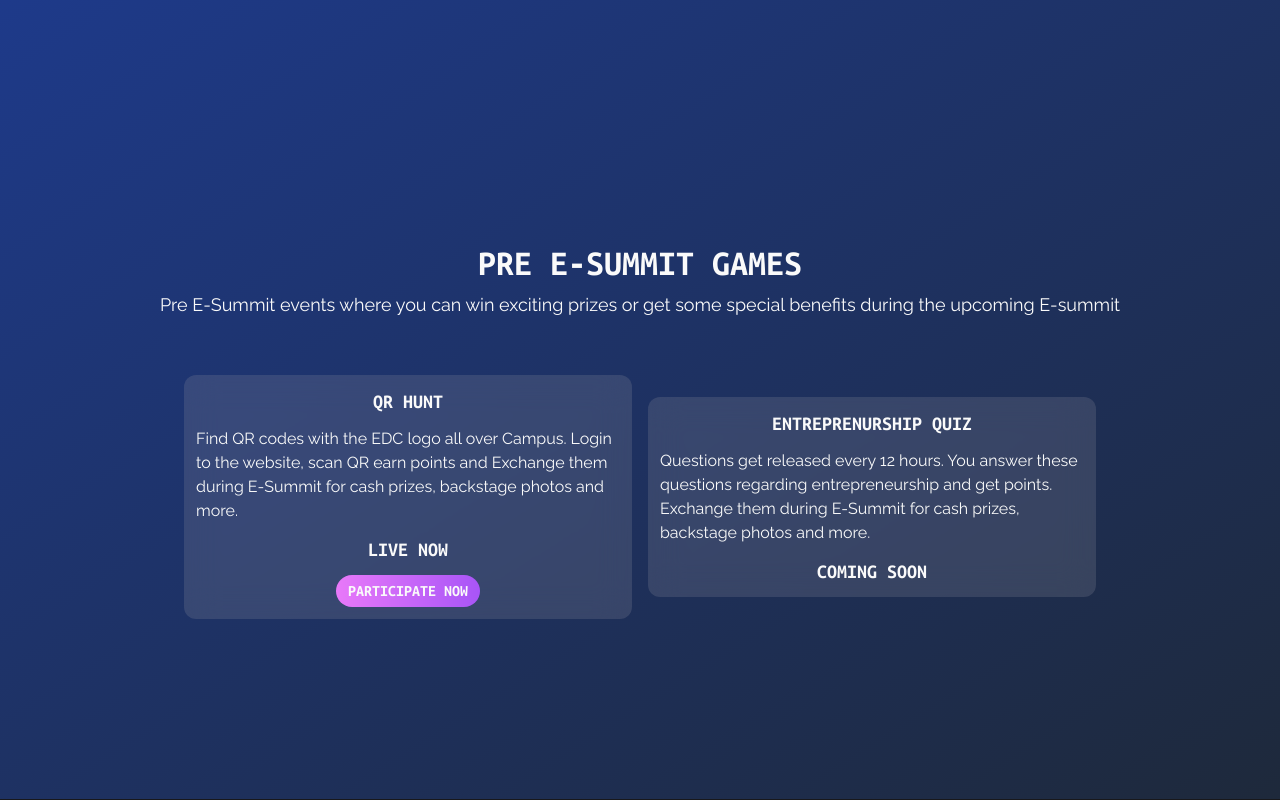
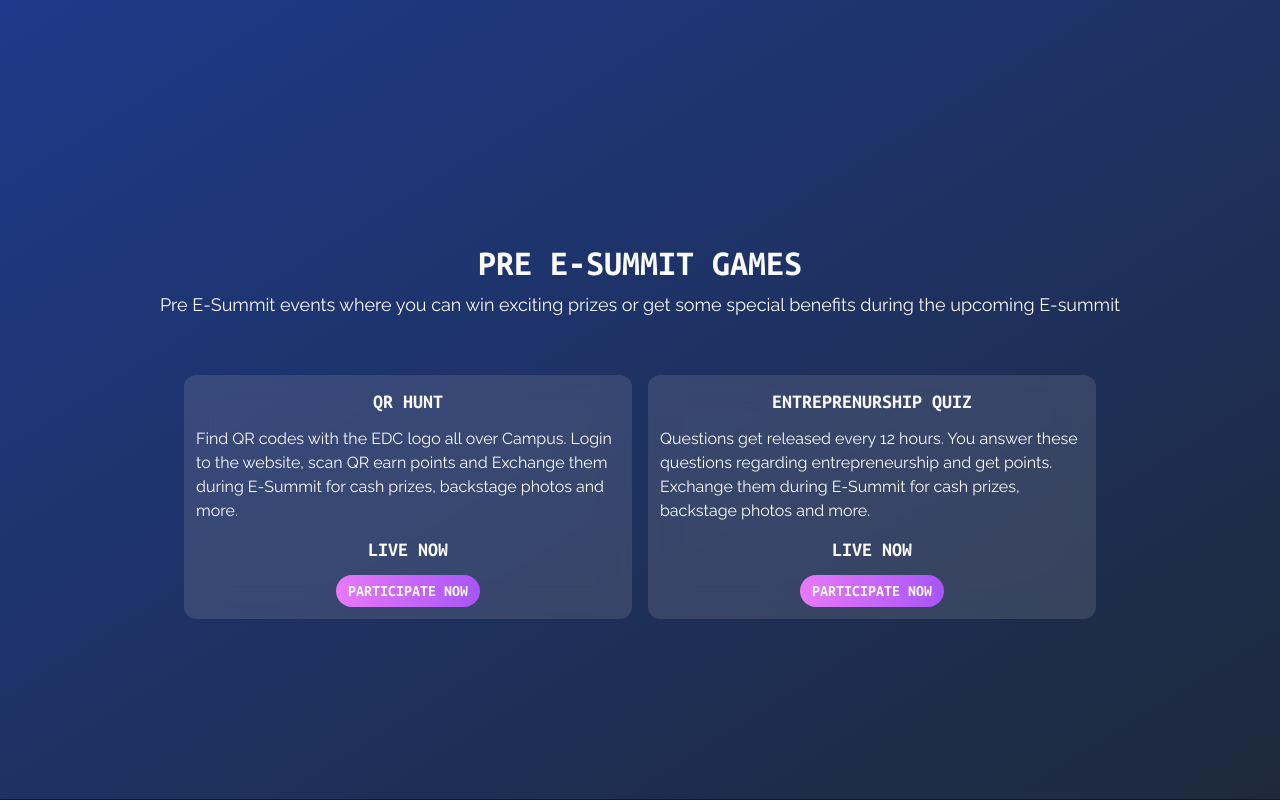
Before and after one commit to m-tahaaa/esummit-website, a Django app: page / in a window 1280 px wide. Shown: the part 3201-4001 px from the top of the page. Run offline with Django 3.2, Linux system fonts and the light colour scheme; data that the repository does not hold is empty; style sheets or scripts are compiled from the project's sources; some libraries are stand-ins or nearby versions.

Commit message:
quiz going live

```diff
--- a/base/templates/base/home.html
+++ b/base/templates/base/home.html
@@ -139,70 +139,67 @@ Esummit 2023
             <!-- <div class="lg:text-xl mx-auto my-auto mix-blend-difference">
                 <h1 class="text-xl text-center font-bold uppercase lg:text-4xl">Passes</h1>
                 <h3 class="font-raleway text-center">Free access to the all NIT Durgapur Students. Passes start from just ₹99</h3>
-            </div> -->
-            <!-- <div class="grid grid-cols-1 md:grid-cols-2 gap-4 xl:grid-cols-3 w-full place-self-center px-4">
-                <div class="stagger-card">
+            </div>
+            <div class="grid grid-cols-1 md:grid-cols-2 gap-4 xl:grid-cols-3 w-full place-self-center px-4">
+                <div class="stagger-card h-full grid">
                     <div class="grid place-items-end py-4 rounded-t-xl px-3 bg-center bg-cover bg-no-repeat origin-bottom w-full min-h-[150px] max-w-xs mx-auto" style="background-image: linear-gradient(135deg, rgba(116, 0, 174, 0.904), rgba(2, 33, 169, 0.895)), url('{% static 'base/images/e-summit-black.png' %}');">
                         <div class="flex flex-row w-full justify-between align-bottom">
                             <li class="list-none flex justify-between align-bottom flex-row text-left w-full">
                                 <h2 class="text-xl lg:text-4xl font-bold uppercase h-fit bg-gradient-to-b from-yellow-100 via-yellow-500 to-amber-100 bg-clip-text text-transparent">GOLD</h2>
-                                <h3 class="mt-auto font-bold uppercase h-fit lg:text-xl ">₹99</h3>
+                                <h3 class="mt-auto font-bold uppercase h-fit lg:text-xl ">₹500</h3>
                             </li>
                         </div>
                     </div>
                     <div class="bg-zinc-900/90 w-full min-h-[150px] rounded-b-xl max-w-xs mx-auto flex flex-col justify-start px-3 py-2 pb-4">
                         <li>Benefits provided</li>
-                        <li class="list-disc">Lorem</li>
-                        <li class="list-disc">Ipsum</li>
-                        <li class="list-disc">Lorem</li>
-                        <li class="list-disc">Ipsum</li>
-                        <li class="list-disc">Lorem</li>
-                        <li class="list-disc">Ipsum</li>
-                        <li class="flex flex-row justify-center align-middle">
+                        <li class="list-disc">Merchandise</li>
+                        <li class="list-disc">All event access excpet Auction Arcadia</li>
+                        <li class="list-disc">All E-Talks Access</li>
+                        <li class="list-disc">All panel discussion access</li>
+                        <li class="flex flex-row justify-center align-middle mt-auto">
                             <a href="#" class="bg-gradient-to-r from-fuchsia-400 to-purple-500 px-3 py-1 rounded-full font-bold w-fit mx-auto mt-4">Buy Now</a>
                         </li>
                     </div>
                 </div>
-                <div class="stagger-card">
+                <div class="stagger-card h-full grid">
                     <div class="grid place-items-end py-4 rounded-t-xl px-3 bg-center bg-cover bg-no-repeat origin-bottom w-full min-h-[150px] max-w-xs mx-auto" style="background-image: linear-gradient(135deg, rgba(116, 0, 174, 0.904), rgba(2, 33, 169, 0.895)), url('{% static 'base/images/e-summit-black.png' %}');">
                         <div class="flex flex-row w-full justify-between align-bottom">
                             <li class="list-none flex justify-between align-bottom flex-row text-left w-full">
                                 <h2 class="text-xl lg:text-4xl font-bold uppercase h-fit bg-gradient-to-b from-zinc-200 via-gray-400 to-zinc-100 bg-clip-text text-transparent">Platinum</h2>
-                                <h3 class="mt-auto font-bold uppercase h-fit lg:text-xl ">₹199</h3>
+                                <h3 class="mt-auto font-bold uppercase h-fit lg:text-xl ">₹700</h3>
                             </li>
                         </div>
                     </div>
                     <div class="bg-zinc-900/90 w-full min-h-[150px] rounded-b-xl max-w-xs mx-auto flex flex-col justify-start px-3 py-2 pb-4">
                         <li>Benefits provided</li>
-                        <li class="list-disc">Lorem</li>
-                        <li class="list-disc">Ipsum</li>
-                        <li class="list-disc">Lorem</li>
-                        <li class="list-disc">Ipsum</li>
-                        <li class="list-disc">Lorem</li>
-                        <li class="list-disc">Ipsum</li>
-                        <li class="flex flex-row justify-center align-middle">
+                        <li class="list-disc">Merchandise</li>
+                        <li class="list-disc">Accomodation</li>
+                        <li class="list-disc">All event access excpet Auction Arcadia</li>
+                        <li class="list-disc">All E-Talks Access</li>
+                        <li class="list-disc">All panel discussion access</li>
+                        <li class="flex flex-row justify-center align-middle mt-auto">
                             <a href="#" class="bg-gradient-to-r from-fuchsia-400 to-purple-500 px-3 py-1 rounded-full font-bold w-fit mx-auto mt-4">Buy Now</a>
                         </li>
                     </div>
                 </div>
-                <div class="col-span-1 md:col-span-2 xl:col-span-1 stagger-card">
+                <div class="col-span-1 md:col-span-2 xl:col-span-1 stagger-card h-full">
                     <div class="grid place-items-end py-4 rounded-t-xl px-3 bg-center bg-cover bg-no-repeat origin-bottom w-full min-h-[150px] max-w-xs mx-auto" style="background-image: linear-gradient(135deg, rgba(116, 0, 174, 0.904), rgba(2, 33, 169, 0.895)), url('{% static 'base/images/e-summit-black.png' %}');">
                         <div class="flex flex-row w-full justify-between align-bottom">
                             <li class="list-none flex justify-between align-bottom flex-row text-left w-full">
                                 <h2 class="text-xl lg:text-4xl font-bold uppercase h-fit bg-gradient-to-b from-purple-400 to-sky-300 bg-clip-text text-transparent">VIP</h2>
-                                <h3 class="mt-auto font-bold uppercase h-fit lg:text-xl ">₹299</h3>
+                                <h3 class="mt-auto font-bold uppercase h-fit lg:text-xl ">₹900</h3>
                             </li>
                         </div>
                     </div>
                     <div class="bg-zinc-900/90 w-full min-h-[150px] rounded-b-xl max-w-xs mx-auto flex flex-col justify-start px-3 py-2 pb-4">
                         <li>Benefits provided</li>
-                        <li class="list-disc">Lorem</li>
-                        <li class="list-disc">Ipsum</li>
-                        <li class="list-disc">Lorem</li>
-                        <li class="list-disc">Ipsum</li>
-                        <li class="list-disc">Lorem</li>
-                        <li class="list-disc">Ipsum</li>
-                        <li class="flex flex-row justify-center align-middle">
+                        <li class="list-disc">Merchandise</li>
+                        <li class="list-disc">Accomodation</li>
+                        <li class="list-disc">Food</li>
+                        <li class="list-disc">All event access excpet Auction Arcadia</li>
+                        <li class="list-disc">All E-Talks Access</li>
+                        <li class="list-disc">All panel discussion access</li>
+                        <li class="flex flex-row justify-center align-middle mt-auto">
                             <a href="#" class="bg-gradient-to-r from-fuchsia-400 to-purple-500 px-3 py-1 rounded-full font-bold w-fit mx-auto mt-4">Buy Now</a>
                         </li>
                     </div>
@@ -217,7 +214,7 @@ Esummit 2023
                 <h2 class="text-center text-lg py-2 font-raleway">Pre E-Summit events where you can win exciting prizes or get some special benefits during the upcoming E-summit</h2>
             </div>
             <div class="container flex flex-row flex-wrap gap-4 justify-center align-middle mx-auto place-items-center mt-12 px-4 my-auto">
-                <div class="bg-zinc-400/20 w-full rounded-xl backdrop-blur-lg p-3 flex flex-col justify-center align-middle gap-3 max-w-md uppercase stagger-card">
+                <div class="bg-zinc-400/20 w-full rounded-xl backdrop-blur-lg p-3 flex flex-col justify-center align-middle gap-3 max-w-md uppercase stagger-card h-full">
                     <h2 class="text-xl font-bold uppercase text-center">QR HUNT</h2>
                     <h2 class="font-raleway normal-case">Find QR codes with the EDC logo all over Campus. Login to the website, scan QR earn points and Exchange them during E-Summit for cash prizes, backstage photos and more.
                     </h2>
@@ -226,14 +223,14 @@ Esummit 2023
                         <a href="{% url 'hunt:home' %}" class="bg-gradient-to-r from-fuchsia-400 to-purple-500 px-3 py-1 rounded-full font-bold w-fit mx-auto">Participate Now</a>
                     </li>
                 </div>
-                <div class="bg-zinc-400/20 w-full rounded-xl backdrop-blur-lg p-3 flex flex-col justify-center align-middle gap-3 max-w-md uppercase stagger-card">
+                <div class="bg-zinc-400/20 w-full rounded-xl backdrop-blur-lg p-3 flex flex-col justify-center align-middle gap-3 max-w-md uppercase stagger-card h-full">
                     <h2 class="text-xl font-bold uppercase text-center">Entreprenurship Quiz</h2>
                     <h2 class="font-raleway normal-case">Questions get released every 12 hours. You answer these questions regarding entrepreneurship and get points. Exchange them during E-Summit for cash prizes, backstage photos and more.
                     </h2>
-                    <h2 class="text-center font-bold text-xl">Coming Soon</h2>
-                    <!-- <li class="flex flex-row justify-center align-middle">
+                    <h2 class="text-center font-bold text-xl">Live Now</h2>
+                    <li class="flex flex-row justify-center align-middle">
                         <a href="{% url 'quiz:home' %}" class="bg-gradient-to-r from-fuchsia-400 to-purple-500 px-3 py-1 rounded-full font-bold w-fit mx-auto">Participate Now</a>
-                    </li> -->
+                    </li>
                 </div>
 
             </div>
--- a/quiz/templates/quiz/play.html
+++ b/quiz/templates/quiz/play.html
@@ -15,7 +15,7 @@ Play Quiz
             <form action="" method="post" class="flex flex-col gap-3 bg-zinc-100/30 rounded px-3 py-2 w-[90vw] lg:text-lg max-w-[700px]">
                 {% csrf_token %}
                 <label for="idphone">Question: {{question.value}}</label>
-                <input type="text" name="answer" id="idphone" class="w-full px-2 py-1 rounded bg-transparent border-2 border-white/70" required>
+                <textarea type="text" name="answer" id="idphone" class="w-full px-2 py-1 rounded bg-transparent border-2 border-white/70" required></textarea>
                 <input type="submit" value="Save" name="save-btn" id="save-btn" class="text-xl font-bold uppercase  px-5  py-1 rounded-md bg-gradient-to-r from-blue-400 to-purple-400 w-fit mx-auto cursor-pointer">
             </form>
         </li>
```
